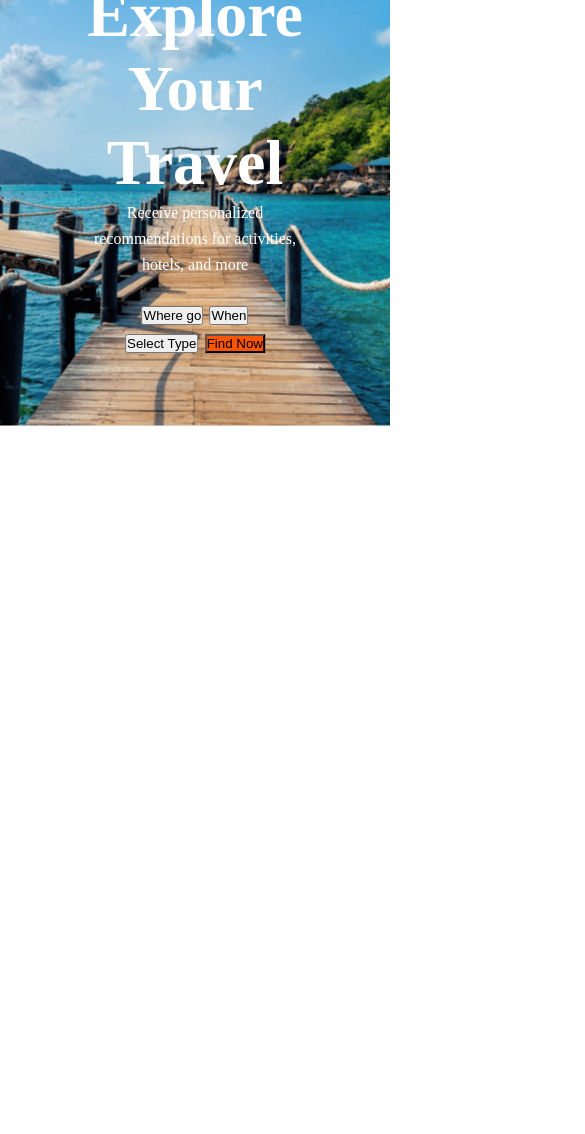
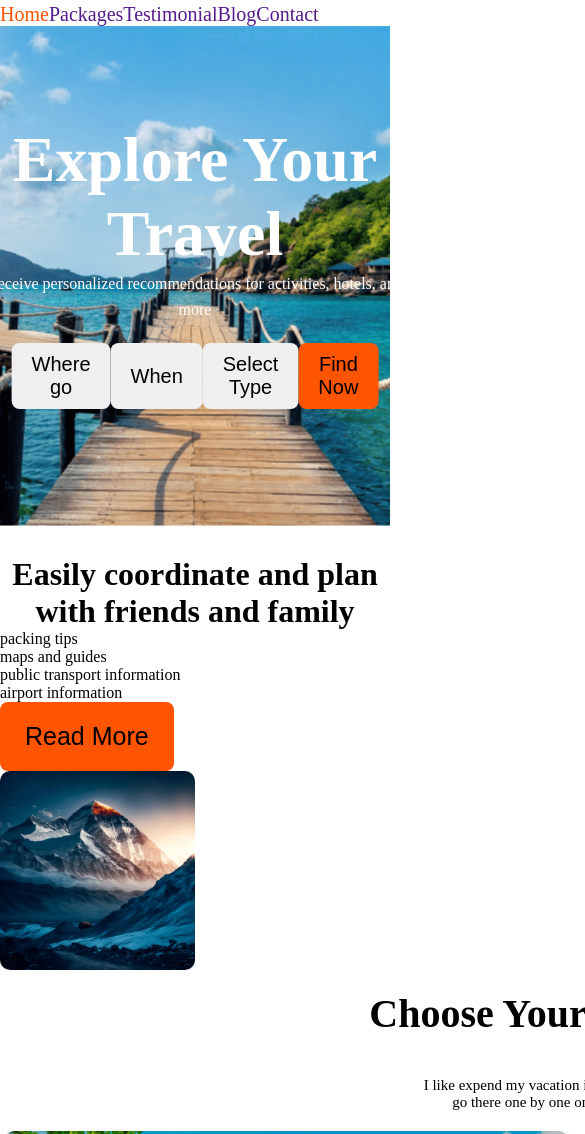
Before and after one commit to afrozaWD/Fresh-Air-Travel, a plain HTML site: page index.html in a window 390 px wide. Shown: the part 142-1276 px from the top of the page, 585 px wide, since content can reach past the window. Before the commit the page ends 844 px from the top, so only its background shows below. Drawn offline with Linux system fonts and the light colour scheme.

Commit message:
plan section created

```diff
--- a/index.html
+++ b/index.html
@@ -29,23 +29,59 @@
         </nav>
         <!--navbar section end-->
         <!--banner section start-->
-        <div class="banner-container">
+        <section class="banner-container">
             <div class="banner-title">
                 <h1 class="banner-heading">Explore Your Travel</h1>
                 <p id="banner-text">Receive personalized recommendations for activities, hotels, and more</p>
-                <div class="common-btn">
-                    <button>Where go</button>
-                    <button>When</button>
-                    <button>Select Type</button>
-                    <button class="btn">Find Now</button>
-
-                </div>
+                <div class="btn">
+                    <button class="go">Where go</button>
+                    <button class="when">When</button>
+                    <button class="type">Select Type</button>
+                    <button class="find">Find Now</button>
+                    </div>
             </div>
-        </div>
+        </section>
+        <!--banner comtainer end-->
 
     </header>
     <main>
-
+        <!--plan section start-->
+        <secction class="plan-section>"
+            <div class="plan-text">
+            <h1 style="text-align: center; margin-top: 30px">Easily coordinate and plan with friends and family</h1>
+            <ul>
+            <li>packing tips</li>
+            <li>maps and guides</li>
+            <li>public transport information</li>
+            <li>airport information</li>
+            </ul>
+            <button class="read"> Read More</button>
+            </div>
+        <div class="plan-section-img">
+            <img src="./Images/Rectangle 4.png" alt="">
+        </div>
+    </section>
+    <!--plan section end-->
+    <!--destination section start-->
+    <section class="destination-section">
+        <div class="text-destination">
+            <h1 class="destination-heading">Choose Your Destination</h1>
+            <p id="destination-desc">I like expend my vacation in this places.So i want to <br>go there one by one on my vacation period</p>
+        </div>
+        <div class="destination-img">
+            <img src="./Images/Rectangle 5.png" alt="">
+            <img src="./Images/Rectangle 8.png" alt="">
+        </div>
+        <div class="destination-img">
+            <img src="./Images/Rectangle 6.png" alt="">
+            <img src="./Images/Rectangle 7.png" alt="">
+            <img src="./Images/Rectangle 9.png" alt="">
+        </div>
+        <div class="destination-img">
+            <img src="./Images/Rectangle 11.png" alt="">
+            <img src="./Images/Rectangle 10.png" alt="">
+          </div>
+    </section>
     </main>
     <footer>
 
--- a/styles/responsive.css
+++ b/styles/responsive.css
@@ -0,0 +1,16 @@
+@media screen and (max-width: 576px) {
+    .header-section{
+        flex-direction: column;
+        margin-right: 50px;
+    }
+    .nav-container{
+        flex-direction: column;
+    }
+    #banner-text{
+        width: 100%;
+    }
+    .btn{
+        width: 100%;
+    }
+
+}
--- a/styles/style.css
+++ b/styles/style.css
@@ -71,16 +71,116 @@ font-style: normal;
 font-weight: 400;
 line-height: 26px;
 }
-.common-btn{
+.btn{
+    display: flex;
+    justify-content: space-between;
+    border: 0;
     padding: 20px 30px;
+}
+.go{
+    padding: 10px 20px;
     border-radius: 8px;
-    text-align: center;
-    color: #FFF;
-    font-size: 25px;
-    font-weight: 600;
-    cursor: pointer;
+    display: flex;
+    justify-content: space-between;
+    align-items: center;
+    font-size: 20px;
     border: 0;
 }
-.btn{
+.when{
+    padding: 10px 20px;
+    border-radius: 8px;
+    display: flex;
+    justify-content: space-between;
+    align-items: center;
+    font-size: 20px;
+    border: 0;
+}
+.type{
+    padding: 10px 20px;
+    border-radius: 8px;
+    display: flex;
+    justify-content: space-between;
+    align-items: center;
+    font-size: 20px;
+    border: 0;
+}
+.find{
+    padding: 10px 20px;
+    border-radius: 8px;
     background-color: #FF5400;
+    display: flex;
+    justify-content: space-between;
+    align-items: center;
+    font-size: 20px;
+    border: 0;
 }
+
+/*plan section*/
+.plan-section{
+    max-width: 1250px;
+    margin: 0 auto;
+    display: flex;
+    flex-direction: column;
+    align-items: center;
+    padding: 20px;
+
+}
+.plan-text{
+    width: 50%;
+    display: flex;
+    justify-content: center;
+    gap: 15px;
+}
+.plan-text>li{
+    list-style: none;
+    font-weight: 400;
+    font-size: 15px;
+    margin-right: 30px;
+}
+.read{
+    border-radius: 8px;
+    background-color: #FF5400;
+    padding: 20px 25px;
+    font-size: 25px;
+    border: 0;
+}
+.plan-section-img{
+    width: 50%;
+}
+.plan-section-img>img{
+    width: 100%;
+    display: block;
+    height: 100%;
+    margin: 0 auto;
+    object-fit: cover;
+    border-radius: 10px;
+}
+/* destination section*/
+.destination-section{
+    max-width: 1250px;
+    position: absolute;
+}
+.text-destination{
+
+}
+.destination-heading{
+text-align: center;
+padding: 20px 25px;
+font-weight: 800;
+font-size: 40px;
+}
+#destination-desc{
+    text-align: center;
+   padding: 20px 25px;
+   font-weight: 400;
+   font-size: 15px;
+}
+
+.destination-img{
+    display: flex;
+    margin-bottom: 13px;
+    gap: 15px;
+    color: #FFF;
+    font-size: 28px;
+    font-weight: 800;
+}
```
